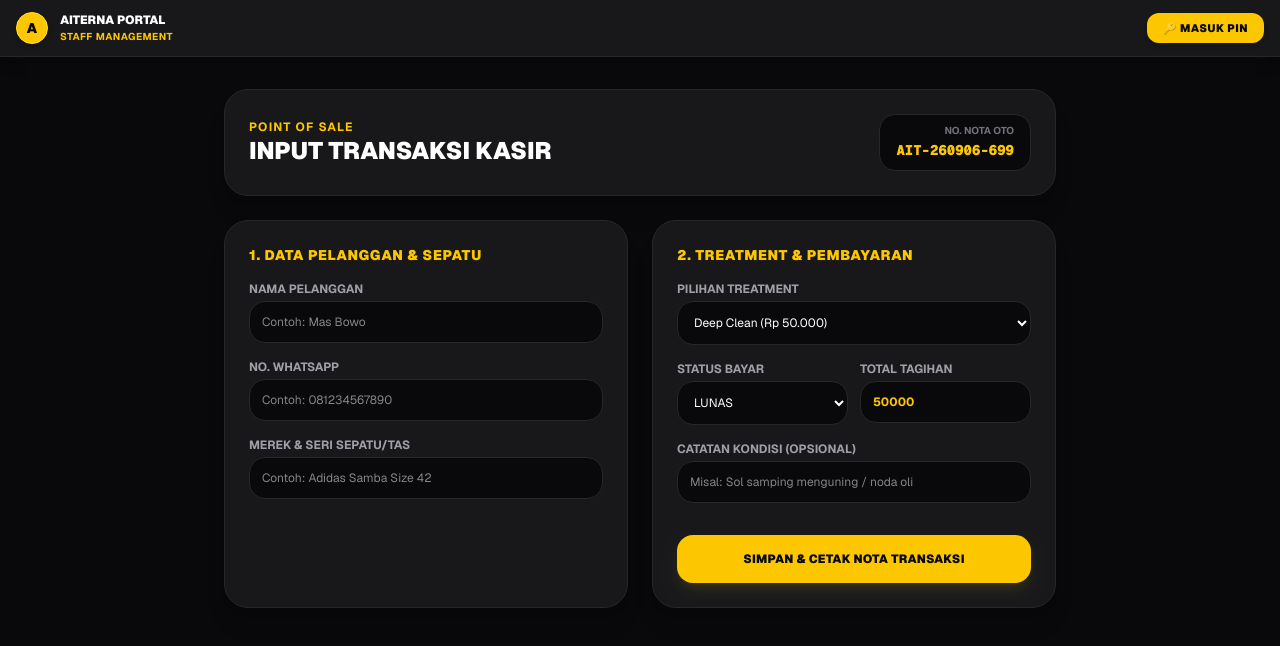
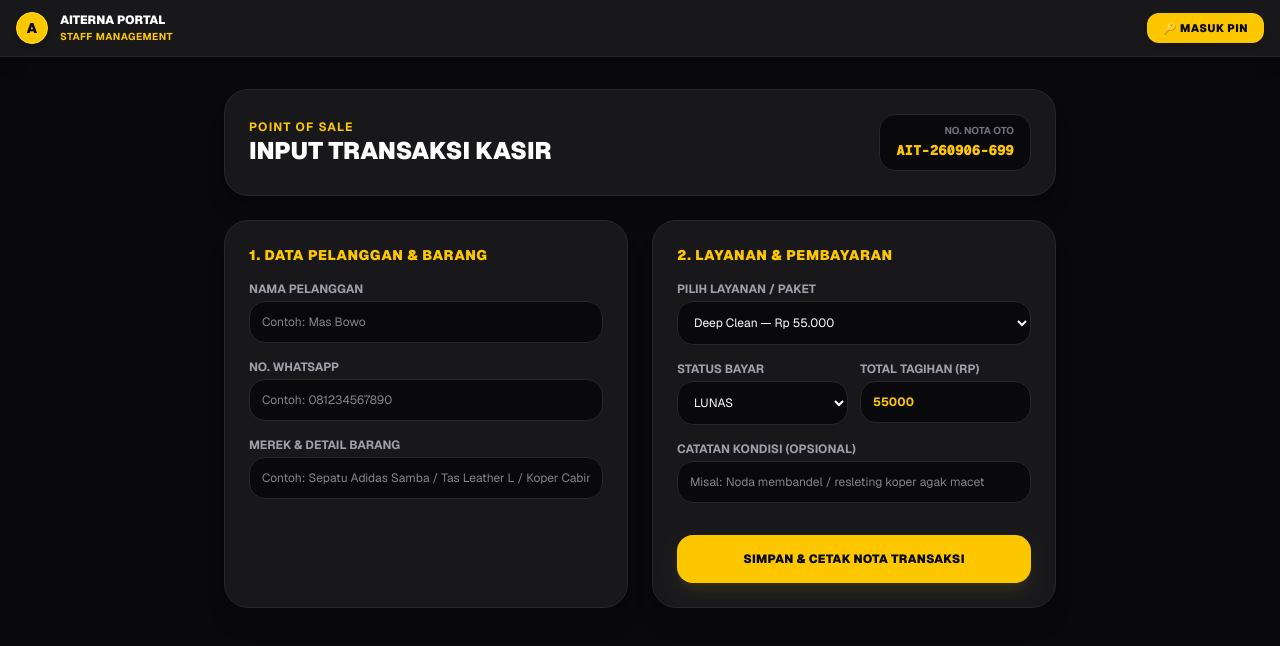
Before and after one commit to FalDeBow/aiterna-shoecare, a Next.js app: page /admin in a window 1280 px wide. Shown: the top 646 px of the page. Built offline with nearby package versions, Linux system fonts and the light colour scheme.

Commit message:
Refactor service selection and pricing logic
Updated form to use dynamic service selection and pricing.

```diff
--- a/app/admin/page.tsx
+++ b/app/admin/page.tsx
@@ -1,44 +1,49 @@
 'use client';
 
 import React, { useState } from 'react';
+import { AITERNA_SERVICES, ServiceItem } from '@/lib/services-config';
 
 export default function KasirPOSPage() {
-  // Generasi No. Nota Otomatis
   const [notaId] = useState(`AIT-${new Date().toISOString().slice(2,10).replace(/-/g,'')}-${Math.floor(100 + Math.random() * 900)}`);
 
-  // State Form Kasir
   const [namaCustomer, setNamaCustomer] = useState('');
   const [noWa, setNoWa] = useState('');
-  const [sepatu, setSepatu] = useState('');
-  const [layanan, setLayanan] = useState('Deep Clean');
-  const [harga, setHarga] = useState(50000);
+  const [itemBrand, setItemBrand] = useState('');
+
+  // State Layanan & Harga Otomatis
+  const [selectedServiceId, setSelectedServiceId] = useState<string>(AITERNA_SERVICES[0].id);
+  const [harga, setHarga] = useState<number>(AITERNA_SERVICES[0].price);
+
   const [statusBayar, setStatusBayar] = useState('LUNAS');
   const [nominalDP, setNominalDP] = useState(0);
   const [catatan, setCatatan] = useState('');
   const [successMsg, setSuccessMsg] = useState('');
 
-  // Auto-set harga berdasarkan treatment
-  const handleLayananChange = (val: string) => {
-    setLayanan(val);
-    if (val === 'Fast Clean') setHarga(35000);
-    else if (val === 'Deep Clean') setHarga(50000);
-    else if (val === 'Unyellowing') setHarga(40000);
-    else if (val === 'Repaint & Repair') setHarga(120000);
+  // Auto-update harga saat kasir memilih layanan
+  const handleServiceChange = (serviceId: string) => {
+    setSelectedServiceId(serviceId);
+    const found = AITERNA_SERVICES.find((s) => s.id === serviceId);
+    if (found) {
+      setHarga(found.price);
+    }
   };
 
   const handleSubmitNota = (e: React.FormEvent) => {
     e.preventDefault();
-    setSuccessMsg(`Nota ${notaId} Berhasil Dibuat!`);
+    const currentService = AITERNA_SERVICES.find((s) => s.id === selectedServiceId);
+    setSuccessMsg(`Nota ${notaId} (${currentService?.name}) Berhasil Dibuat!`);
 
-    // Reset Form untuk transaksi berikutnya
     setTimeout(() => {
       setSuccessMsg('');
       setNamaCustomer('');
       setNoWa('');
-      setSepatu('');
+      setItemBrand('');
       setCatatan('');
     }, 3000);
   };
+
+  // Grouping Layanan untuk Dropdown Kasir
+  const categories = Array.from(new Set(AITERNA_SERVICES.map((s) => s.categoryLabel)));
 
   return (
     <div className="p-4 sm:p-8 max-w-4xl mx-auto space-y-6">
@@ -62,7 +67,7 @@ export default function KasirPOSPage() {
       <form onSubmit={handleSubmitNota} className="grid grid-cols-1 md:grid-cols-2 gap-6">
         {/* Data Pelanggan & Barang */}
         <div className="bg-zinc-900 border border-zinc-800 p-6 rounded-3xl space-y-4 shadow-xl">
-          <h2 className="text-sm font-black text-yellow-400 uppercase tracking-wider">1. Data Pelanggan & Sepatu</h2>
+          <h2 className="text-sm font-black text-yellow-400 uppercase tracking-wider">1. Data Pelanggan & Barang</h2>
 
           <div>
             <label className="block text-xs font-bold uppercase text-zinc-400 mb-1">Nama Pelanggan</label>
@@ -89,34 +94,39 @@ export default function KasirPOSPage() {
           </div>
 
           <div>
-            <label className="block text-xs font-bold uppercase text-zinc-400 mb-1">Merek & Seri Sepatu/Tas</label>
+            <label className="block text-xs font-bold uppercase text-zinc-400 mb-1">Merek & Detail Barang</label>
             <input
               type="text"
               required
-              placeholder="Contoh: Adidas Samba Size 42"
-              value={sepatu}
-              onChange={(e) => setSepatu(e.target.value)}
+              placeholder="Contoh: Sepatu Adidas Samba / Tas Leather L / Koper Cabin"
+              value={itemBrand}
+              onChange={(e) => setItemBrand(e.target.value)}
               className="w-full p-3 bg-zinc-950 border border-zinc-800 rounded-2xl text-xs text-white focus:outline-none focus:border-yellow-400"
             />
           </div>
         </div>
 
-        {/* Detail Layanan & Pembayaran */}
+        {/* Treatment & Pembayaran */}
         <div className="bg-zinc-900 border border-zinc-800 p-6 rounded-3xl space-y-4 shadow-xl flex flex-col justify-between">
           <div className="space-y-4">
-            <h2 className="text-sm font-black text-yellow-400 uppercase tracking-wider">2. Treatment & Pembayaran</h2>
+            <h2 className="text-sm font-black text-yellow-400 uppercase tracking-wider">2. Layanan & Pembayaran</h2>
 
             <div>
-              <label className="block text-xs font-bold uppercase text-zinc-400 mb-1">Pilihan Treatment</label>
+              <label className="block text-xs font-bold uppercase text-zinc-400 mb-1">Pilih Layanan / Paket</label>
               <select
-                value={layanan}
-                onChange={(e) => handleLayananChange(e.target.value)}
+                value={selectedServiceId}
+                onChange={(e) => handleServiceChange(e.target.value)}
                 className="w-full p-3 bg-zinc-950 border border-zinc-800 rounded-2xl text-xs text-white focus:outline-none focus:border-yellow-400"
               >
-                <option value="Fast Clean">Fast Clean (Rp 35.000)</option>
-                <option value="Deep Clean">Deep Clean (Rp 50.000)</option>
-                <option value="Unyellowing">Unyellowing (Rp 40.000)</option>
-                <option value="Repaint & Repair">Repaint & Repair (Rp 120.000)</option>
+                {categories.map((catLabel) => (
+                  <optgroup key={catLabel} label={catLabel} className="bg-zinc-900 text-yellow-400 font-bold">
+                    {AITERNA_SERVICES.filter((s) => s.categoryLabel === catLabel).map((service) => (
+                      <option key={service.id} value={service.id} className="bg-zinc-950 text-white font-normal">
+                        {service.name} — {service.displayPrice} {service.unit || ''}
+                      </option>
+                    ))}
+                  </optgroup>
+                ))}
               </select>
             </div>
 
@@ -135,7 +145,7 @@ export default function KasirPOSPage() {
               </div>
 
               <div>
-                <label className="block text-xs font-bold uppercase text-zinc-400 mb-1">Total Tagihan</label>
+                <label className="block text-xs font-bold uppercase text-zinc-400 mb-1">Total Tagihan (Rp)</label>
                 <input
                   type="number"
                   value={harga}
@@ -162,7 +172,7 @@ export default function KasirPOSPage() {
               <label className="block text-xs font-bold uppercase text-zinc-400 mb-1">Catatan Kondisi (Opsional)</label>
               <input
                 type="text"
-                placeholder="Misal: Sol samping menguning / noda oli"
+                placeholder="Misal: Noda membandel / resleting koper agak macet"
                 value={catatan}
                 onChange={(e) => setCatatan(e.target.value)}
                 className="w-full p-3 bg-zinc-950 border border-zinc-800 rounded-2xl text-xs text-white focus:outline-none focus:border-yellow-400"
```
